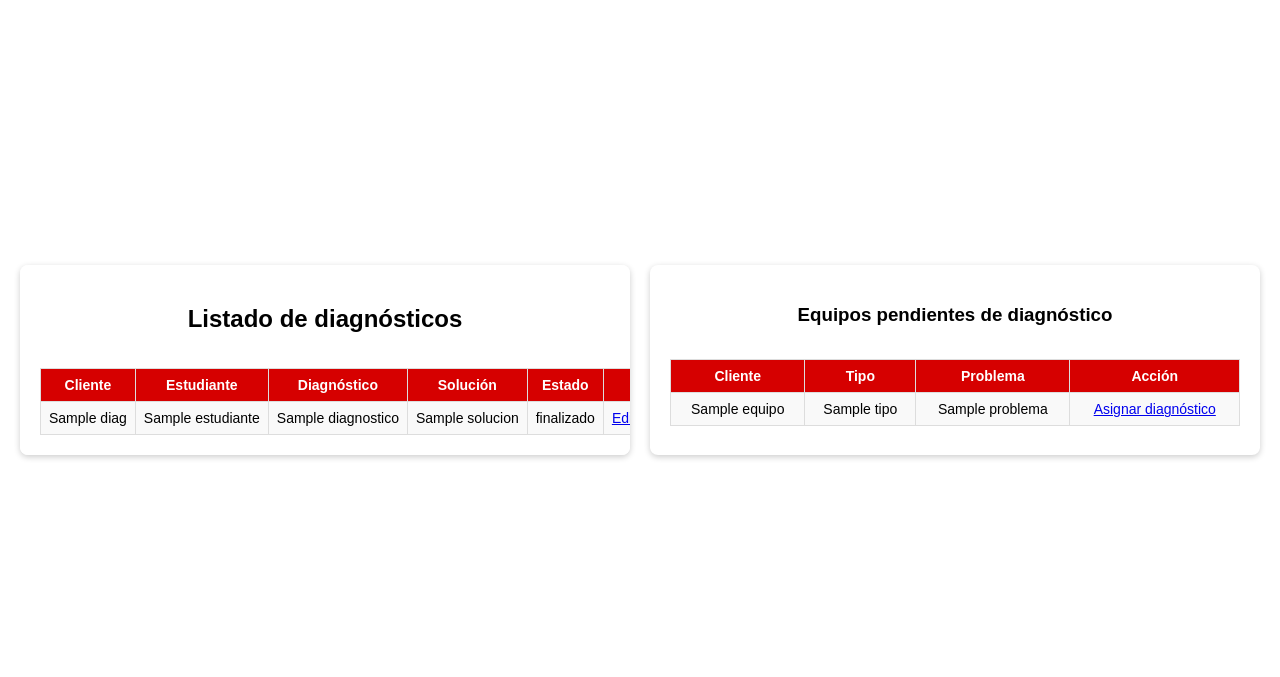
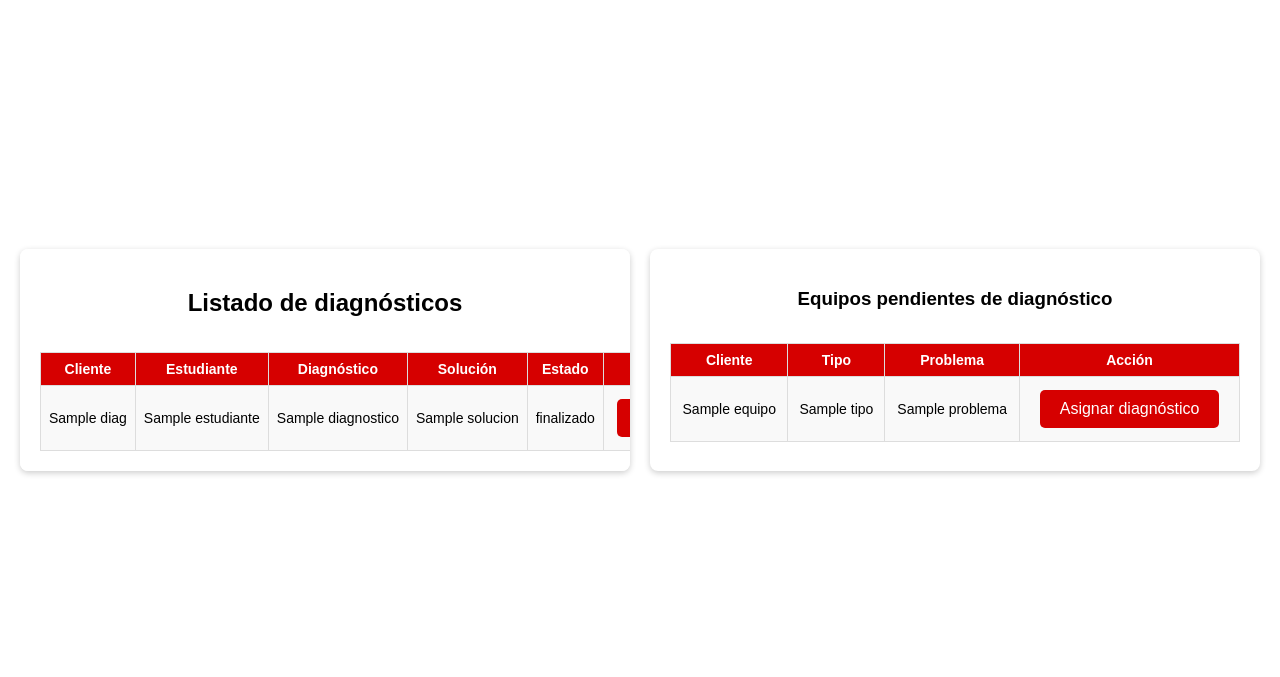
Before and after one commit to NegritaW/Clinica_pc, a Django app: template clinica_pc/templates/listado_diagnosticos.html in a window 1280 px wide. Shown: the part 60-737 px from the top of the page. Run offline with Django 5.2, Linux system fonts and the light colour scheme; the template is opened without the code that fills it: most values are stand-ins (such as "Sample title", 1, 10 or a date in 2020).

Commit message:
Me habia faltado un boton

```diff
--- a/clinica_pc/templates/listado_diagnosticos.html
+++ b/clinica_pc/templates/listado_diagnosticos.html
@@ -24,12 +24,13 @@
             <td>{{ diag.solucion }}</td>
             <td>{{ diag.estado }}</td>
             <td>
-              <a href="{% url 'diagnostico_evaluar' %}?nombre={{ diag.nombre }}">
+              <a href="{% url 'diagnostico_evaluar' %}?nombre={{ diag.nombre }}" class="btn">
                 {% if diag.estado == "asignado" %}Evaluar{% else %}Editar{% endif %}
               </a>
               |
               <a href="{% url 'diagnostico_eliminar' diag.nombre %}"
-                 onclick="return confirm('¿Seguro que deseas eliminar este diagnóstico?');">
+                 onclick="return confirm('¿Seguro que deseas eliminar este diagnóstico?');"
+                 class="btn">
                  Eliminar
               </a>
             </td>
@@ -58,7 +59,9 @@
             <td>{{ equipo.tipo }}</td>
             <td>{{ equipo.problema }}</td>
             <td>
-              <a href="{% url 'diagnostico_evaluar' %}?nombre={{ equipo.nombre }}">Asignar diagnóstico</a>
+              <a href="{% url 'diagnostico_evaluar' %}?nombre={{ equipo.nombre }}" class="btn">
+                Asignar diagnóstico
+              </a>
             </td>
           </tr>
         {% endfor %}
```
Also changed, not shown: clinica_pc/db.sqlite3.
